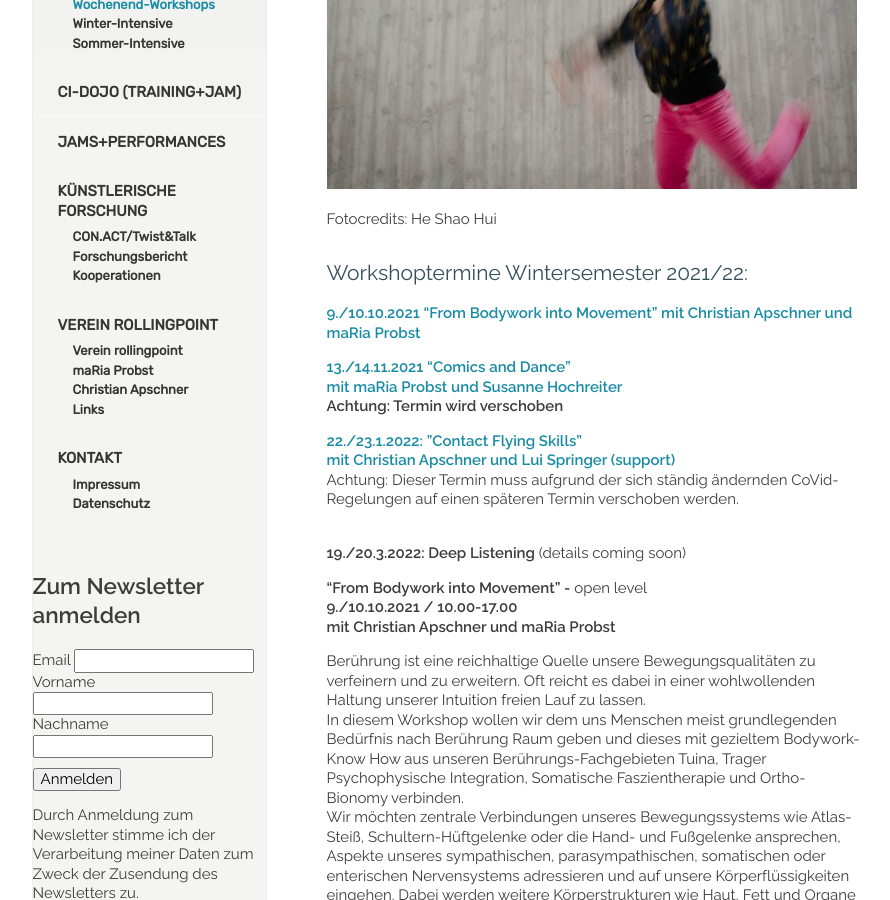
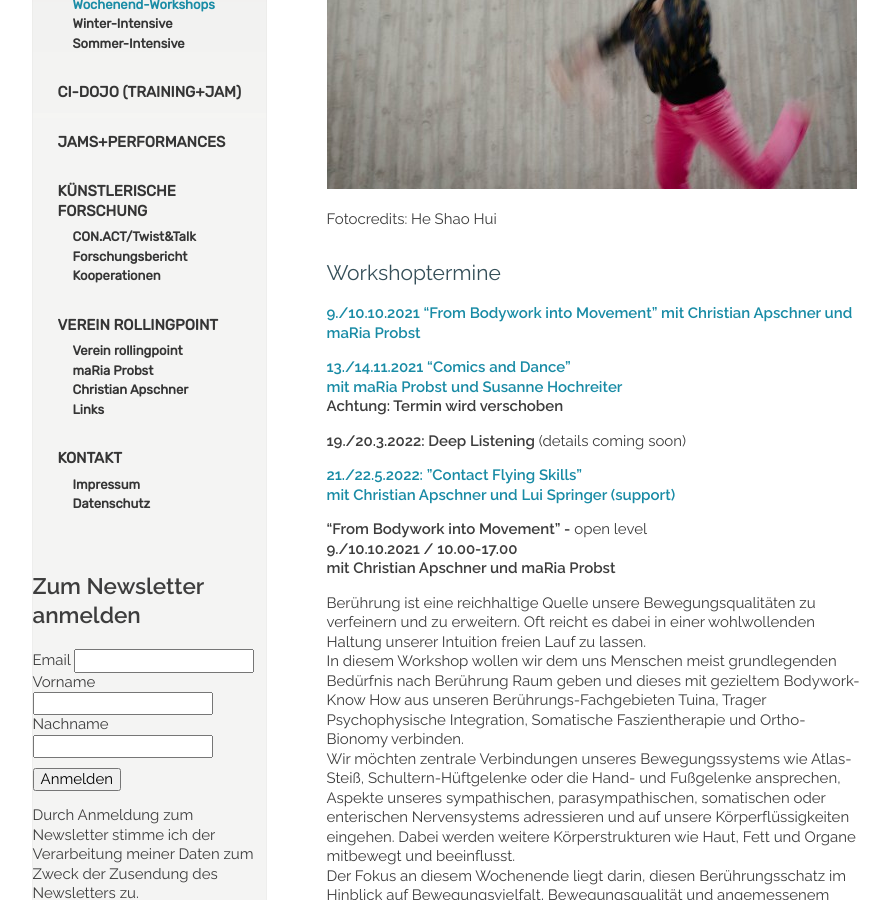
Before and after one commit to manulari/rollingpointat, a Jekyll site: the page built from _pages_de/workshops.md, in a window 1280 px wide and 900 px high, scrolled down 349 px. Shown: the whole window, without its empty margins (152-1042 px from the left). Built offline with Jekyll 4.4.1, drawn with Linux system fonts in a browser that asks for light colours; comment, search, counter and statistics services are not loaded.

Commit message:
Update page (de) “workshops”

```diff
--- a/_pages_de/workshops.md
+++ b/_pages_de/workshops.md
@@ -8,7 +8,7 @@ title: Wochenend-Workshops
 
 Fotocredits: He Shao Hui
 
-## Workshoptermine Wintersemester 2021/22:
+## Workshoptermine
 
 **[9./10.10.2021 "From Bodywork into Movement" mit Christian Apschner und maRia Probst](#bodywork)**
 
@@ -16,12 +16,10 @@ Fotocredits: He Shao Hui
 **mit maRia Probst und Susanne Hochreiter**](#comics)\
 **Achtung: Termin wird verschoben**
 
-[**22./23.1.2022: "Contact Flying Skills"**\
-**mit Christian Apschner und** **Lui Springer (support)**](#flying)\
-Achtung: Dieser Termin muss aufgrund der sich ständig ändernden CoVid-Regelungen auf einen späteren Termin verschoben werden.\
-&nbsp;
+**19./20.3.2022: Deep Listening** (details coming soon)
 
-**19./20.3.2022: Deep Listening** (details coming soon)
+[**21./22.5.2022: "Contact Flying Skills"**\
+**mit Christian Apschner und** **Lui Springer (support)**](#flying)
 
 <div class="named-anchor" id="bodywork"></div>
 
```
